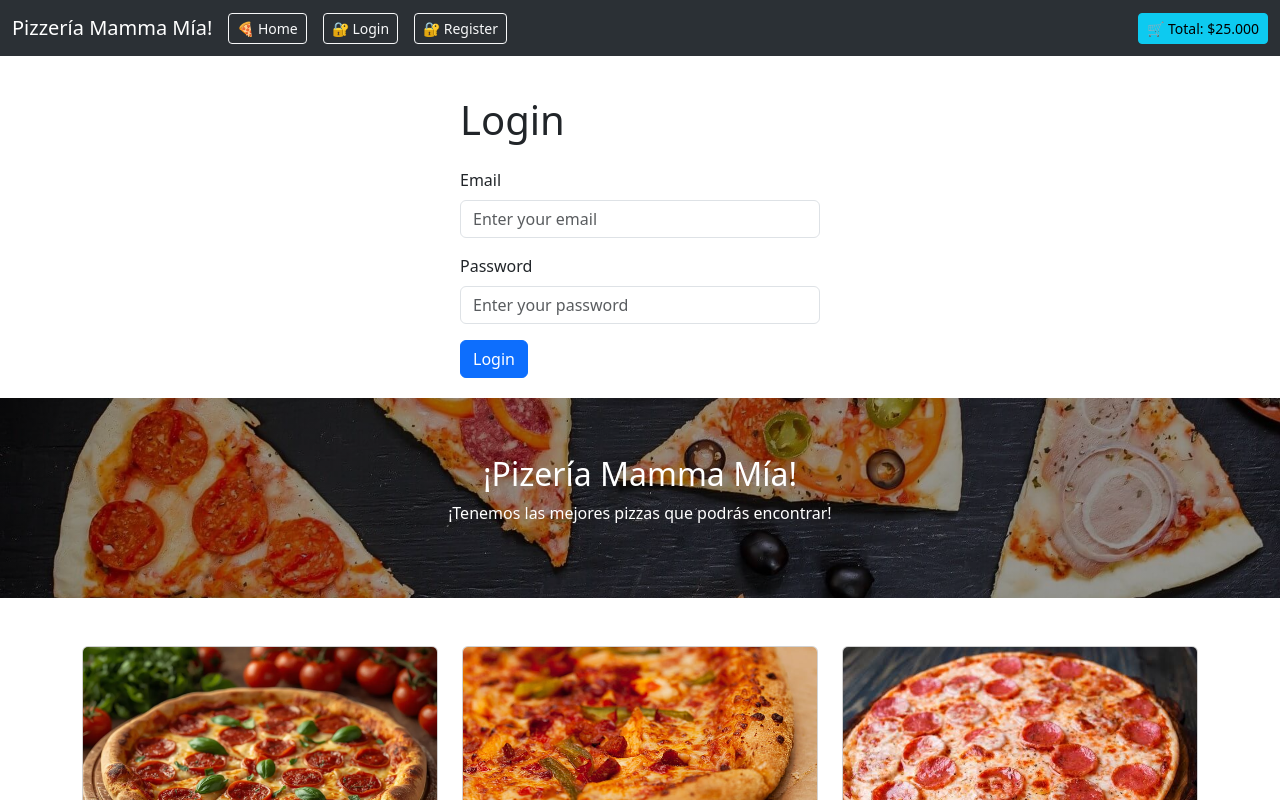
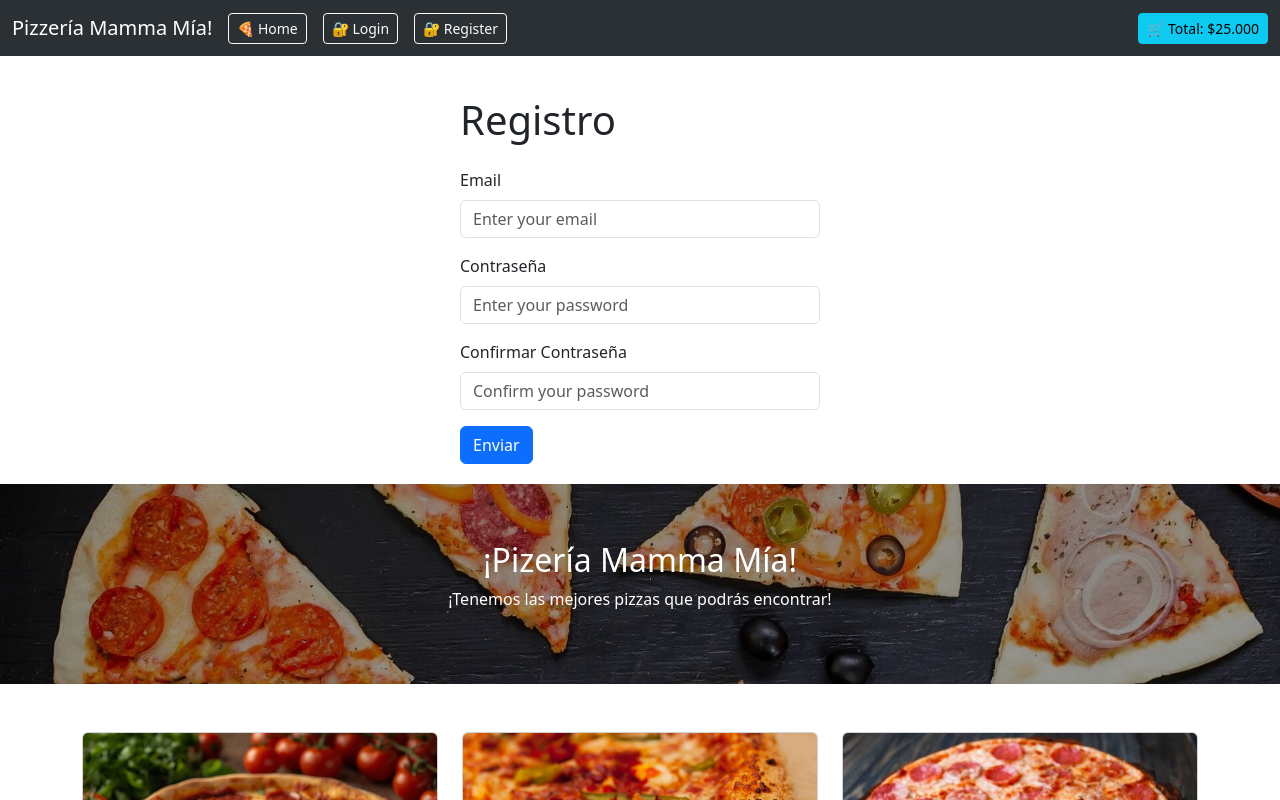
Before and after one commit to NicoleMatusP/Hito1-piza, a React (Vite) app: page / in a window 1280 px wide. Shown: the top 800 px of the page. Built offline with nearby package versions, Linux system fonts and the light colour scheme.

Commit message:
Se añadio registro

```diff
--- a/src/App.jsx
+++ b/src/App.jsx
@@ -3,6 +3,7 @@ import Navbar from './components/Navbar'
 import Home from './components/Home'
 import Footer from './components/Footer'
 import Login from './components/Login'
+import Register from './components/Register'
 
 function App() {
   const [count, setCount] = useState(0)
@@ -10,7 +11,8 @@ function App() {
   return (
     <>
     <Navbar />
-    <Login />
+    <Register />
+    {/* <Login /> */}
     <Home />
     <Footer />
     </>
--- /dev/null
+++ b/src/components/Register.jsx
@@ -0,0 +1,44 @@
+import React from 'react'
+import { useState } from 'react'
+
+export default function Register() {
+    const [email, setEmail] = useState('')
+    const [password, setPassword] = useState('')
+    const [confirmPassword, setConfirmPassword] = useState('')
+
+    const handleSubmit = (e) => {
+        e.preventDefault()
+        if (password !== confirmPassword) {
+            alert('Las contraseñas no coinciden')
+            return
+        }
+        // Aquí puedes agregar la lógica para enviar los datos al servidor o realizar otras acciones necesarias
+        console.log('Email:', email)
+        console.log('Password:', password)
+    }
+
+  return (
+    <>
+        <form style={{width: '400px', margin: '0 auto', padding: '20px', borderRadius: '5px', marginTop: '20px'}}>
+                <h1 className="mb-4">Registro</h1>
+            <div className="mb-3">
+                <label htmlFor="exampleInputEmail1" className="form-label">Email</label>
+                <input value={email} onChange={(e) => setEmail(e.target.value)}
+                type="email"
+                placeholder="Enter your email" className="form-control"
+                id="exampleInputEmail1"
+                aria-describedby="emailHelp"/>
+            </div>
+            <div className="mb-3">
+                <label htmlFor="exampleInputPassword1" className="form-label">Contraseña</label>
+                <input value={password} onChange={(e) => setPassword(e.target.value)} type="password" placeholder="Enter your password" className="form-control" id="exampleInputPassword1"/>
+            </div>
+            <div className="mb-3">
+                <label htmlFor="exampleInputPassword2" className="form-label">Confirmar Contraseña</label>
+                <input value={confirmPassword} onChange={(e) => setConfirmPassword(e.target.value)} type="password" placeholder="Confirm your password" className="form-control" id="exampleInputPassword2"/>
+            </div>
+            <button type="submit" className="btn btn-primary">Enviar</button>
+        </form>
+    </>
+  )
+}
```
